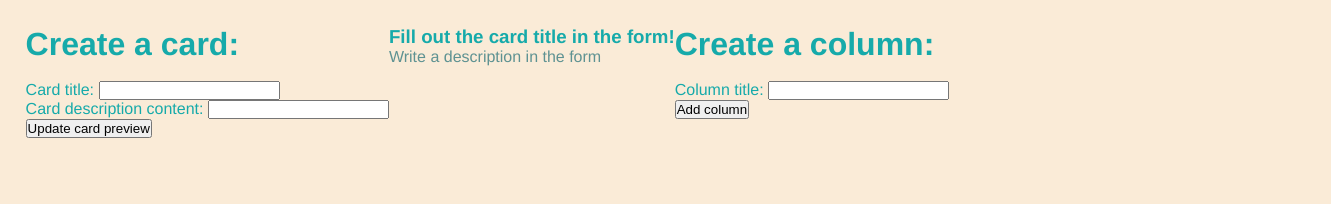
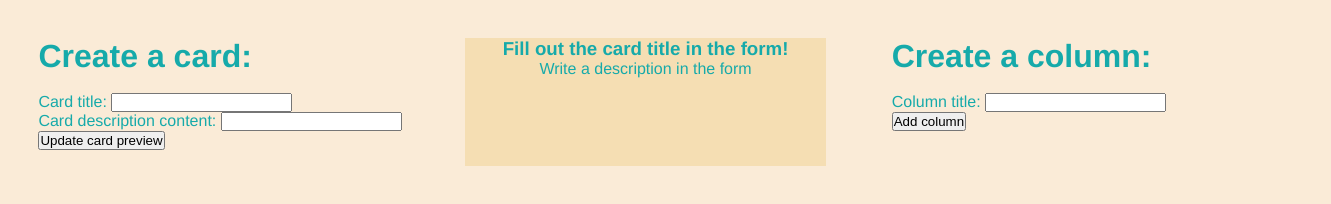
Before and after one commit to arelimdz/CA-JS-Trello, a plain HTML site: page index.html in a window 1280 px wide. Shown: the whole page, 1331 px wide, since content can reach past the window. Drawn offline with Linux system fonts and the light colour scheme; a script that the page names is missing.

Commit message:
feat: finished css styling

```diff
--- a/style.css
+++ b/style.css
@@ -10,9 +10,7 @@ body {
     color: rgb(22, 170, 170);
     background-color: antiquewhite;
 }
-p{
-    color: rgb(94, 146, 146);
-}
+
 
 /* Make the container use flexbox to arrange its children */
 .container{
@@ -41,3 +39,38 @@ p{
     height: 70dvw;
     padding: 1%;
 }
+
+
+/* All columns inside the formRow will have spacing and a default size */
+.formRow > .column{
+    width: 50dvw;
+    padding: 1dvw;
+    margin: 0;
+}
+
+/* All trello columns have default width and height, but expand to fit all cards ins */
+.trelloColumn {
+    width: 33%;
+    background-color: rgba(163, 224, 226, 0.616);
+    min-height: 80%;
+    height: max-content;
+    margin: 1%;
+}
+/* All Trello cards, even the one in the preview section that does not exist inside a column */
+.trelloCard {
+    background-color: teal;
+    width: 90%;
+    height: 10dvw;
+    text-align: center;
+    margin: 0;
+}
+
+/* Trello cards that exist within a column */
+.trelloColumn > .trelloCard {
+	margin: 5%;
+}
+
+/* Style just the card in the preview section */
+#cardPreview {
+	background-color: wheat;
+}
```
